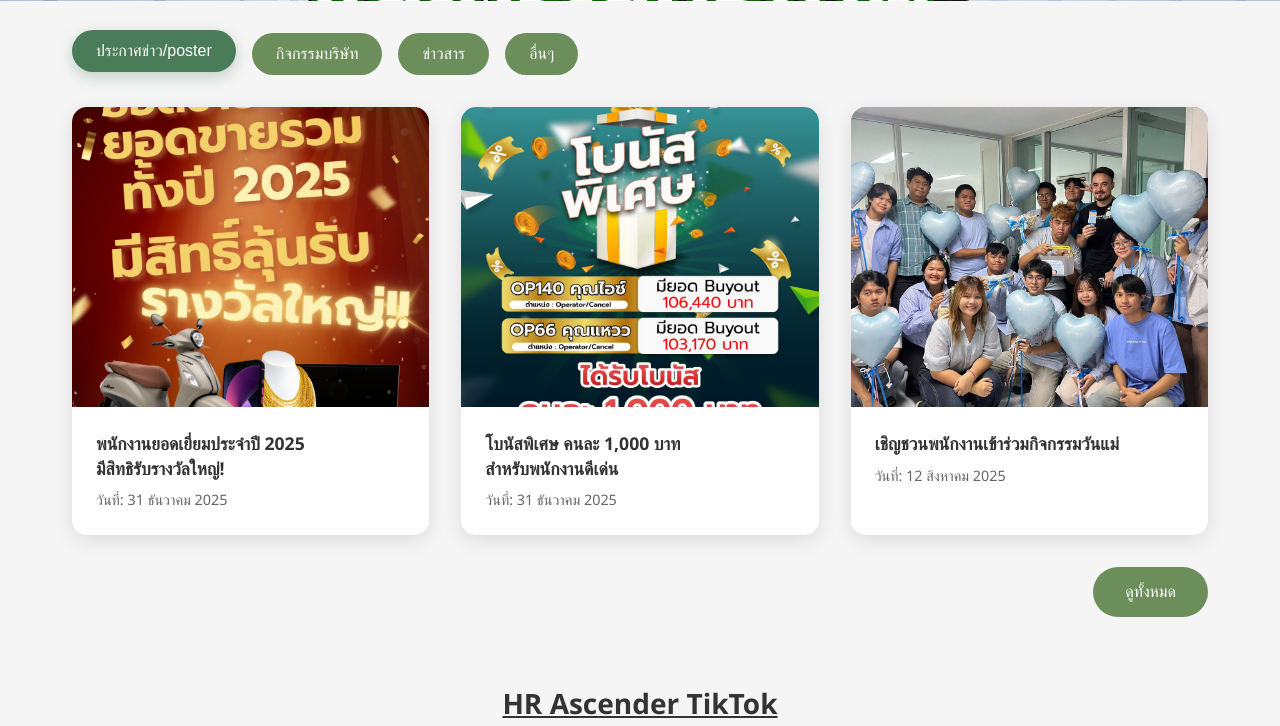
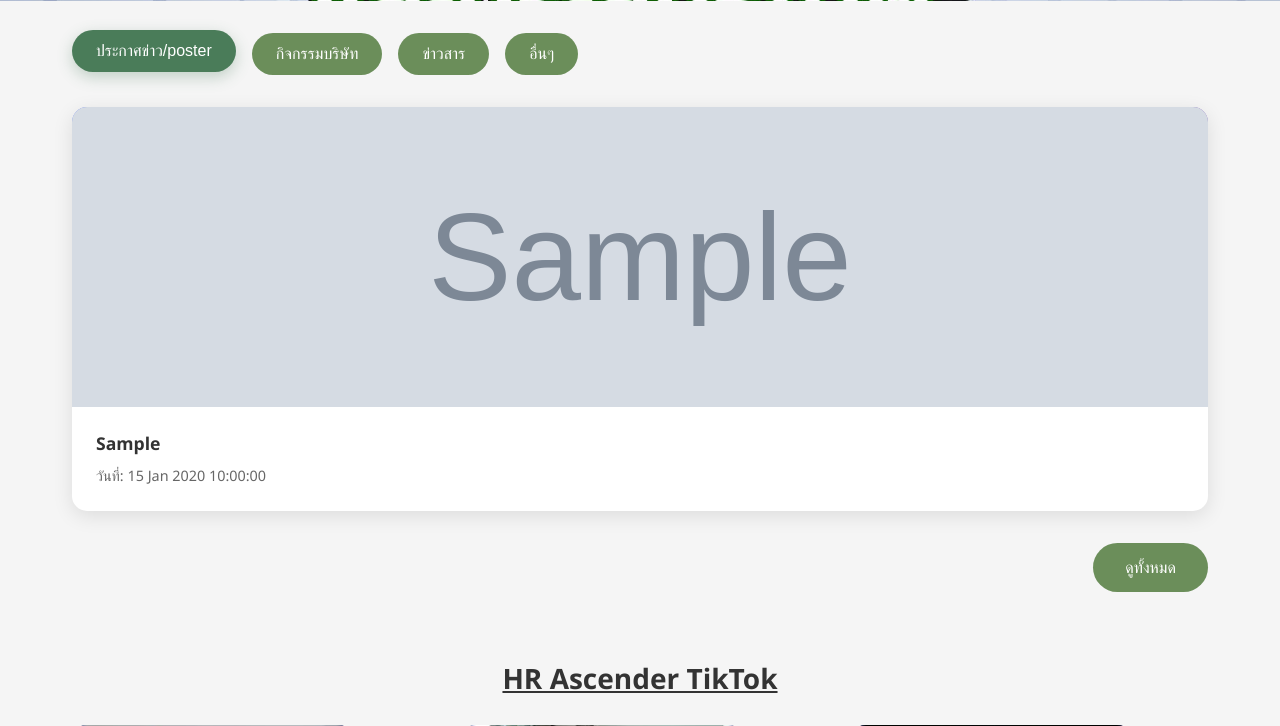
Before and after one commit to Tanachai511/Project_HR, a Django app: template myapp/templates/index.html in a window 1280 px wide. Shown: the part 479-1205 px from the top of the page. Run offline with Django 5.2, Linux system fonts and the light colour scheme; the template is opened without the code that fills it: most values are stand-ins (such as "Sample title", 1, 10 or a date in 2020); grey boxes marked "Sample" are stand-in pictures.

Commit message:
Update index.html

```diff
--- a/myapp/templates/index.html
+++ b/myapp/templates/index.html
@@ -66,48 +66,30 @@
                 <button class="tab">อื่นๆ</button>
             </div>
 
-            <div class="poster-grid">
-                <!-- โปสเตอร์ 1 -->
+        <!-- Poster -->
+        <div class="poster-grid">
+            {% for item in new %}
                 <div class="poster-card">
                     <div class="poster-image">
-                        <img src="../static/Pos1.jpg" alt="พนักงานยอดเยี่ยมประจำปี 2025">
+                        {% if item.news_img %}
+                            <img src="{{ item.news_img.url }}" alt="{{ item.news_head }}">
+                        {% else %}
+                            <img src="{% static 'default.jpg' %}" alt="no image">
+                        {% endif %}
                     </div>
                     <div class="poster-content">
                         <div class="poster-title">
-                            พนักงานยอดเยี่ยมประจำปี 2025<br>
-                            มีสิทธิรับรางวัลใหญ่!
+                            {{ item.news_head }}<br>
                         </div>
-                        <div class="poster-date">วันที่: 31 ธันวาคม 2025</div>
+                        <div class="poster-date">
+                            วันที่: {{ item.news_date|date:"d M Y H:i:s" }}
+                        </div>
                     </div>
                 </div>
-
-                <!-- โปสเตอร์ 2 -->
-                <div class="poster-card">
-                    <div class="poster-image">
-                        <img src="../static/Pos2.jpg" alt="พนักงานยอดเยี่ยมประจำปี 2025" width="50%" height="50%">
-                    </div>
-                    <div class="poster-content">
-                        <div class="poster-title">
-                            โบนัสพิเศษ คนละ 1,000 บาท<br>
-                            สำหรับพนักงานดีเด่น
-                        </div>
-                        <div class="poster-date">วันที่: 31 ธันวาคม 2025</div>
-                    </div>
-                </div>
-
-                <!-- โปสเตอร์ 3 -->
-                <div class="poster-card">
-                    <div class="poster-image">
-                        <img src="../static/Pos3.jpg" alt="พนักงานยอดเยี่ยมประจำปี 2025">
-                    </div>
-                    <div class="poster-content">
-                        <div class="poster-title">
-                            เชิญชวนพนักงานเข้าร่วมกิจกรรมวันแม่<br>
-                        </div>
-                        <div class="poster-date">วันที่: 12 สิงหาคม 2025</div>
-                    </div>
-                </div>
-            </div>
+            {% empty %}
+                <p>ยังไม่มีข่าว</p>
+            {% endfor %}
+        </div>
 
             <a href="{% url 'All1' %}" class="view-all-btn">ดูทั้งหมด</a>
         </section>
```
